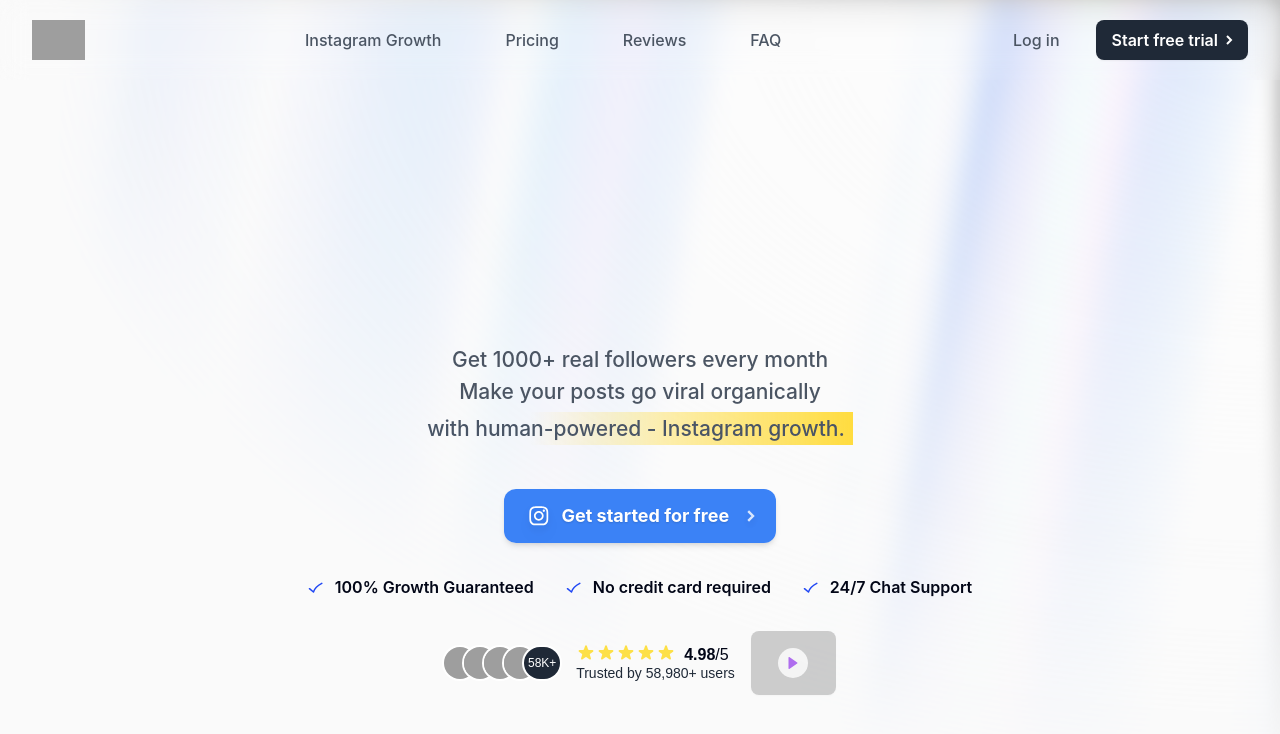
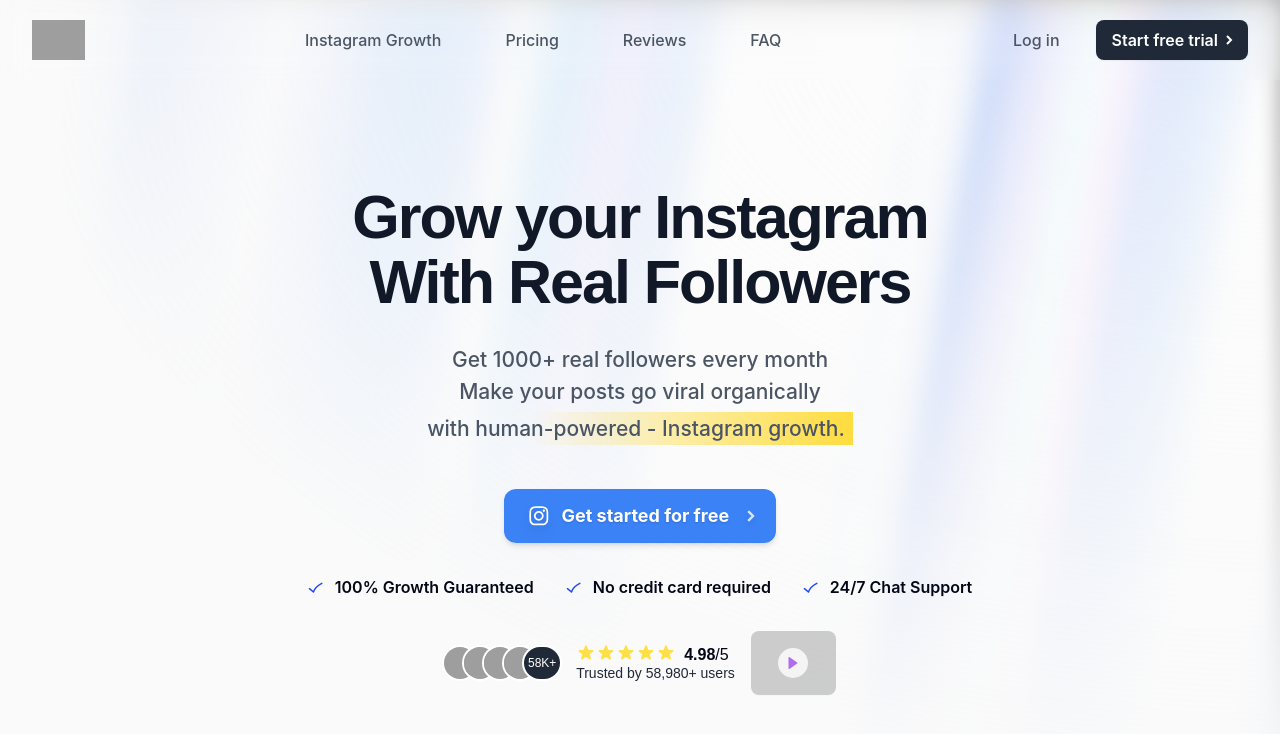
Before and after one commit to innocentdavid/lp-betasprouty, a React (Vite) app: page / in a window 1280 px wide. Shown: the top 734 px of the page. Built offline with nearby package versions, Linux system fonts and the light colour scheme; grey boxes are pictures that could not be loaded.

Commit message:
fixed title not showing

```diff
--- a/src/pages/HomePage.tsx
+++ b/src/pages/HomePage.tsx
@@ -22,22 +22,8 @@
         }}
         className="relative flex flex-col gap-4 items-center justify-center px-4 pt-20"
       >
-        {/* <div className="text-3xl md:text-7xl font-bold dark:text-white text-center font-dashboard">
-          Grow your Instagram With Real Followers
-        </div>
-        <div className="font-extralight text-base md:text-4xl dark:text-neutral-200 py-4 text-center max-w-[900px] font-dashboard">
-          Get 1000+ real followers every month Make your posts go viral
-          organically with human-powered Instagram growth.
-        </div>
-        <button
-          type="button"
-          className="bg-black dark:bg-white rounded-full w-fit text-white dark:text-black px-4 py-2"
-        >
-          Start your 7-day free trial
-        </button> */}
-
         <div className="max-w-5xl mx-auto text-center">
-          <h1 className="group hero-h1-gradient _text-left sm:text-center whitespace-pre-wrap bg-clip-text text-transparent text-5xl font-bold tracking-[-1.5px] sm:tracking-[-2px] text-gray-900 text-[34px] sm:text-[45px] md:text-[50px] lg:text-[61px] lg:h-[135px] leading-[39px] sm:leading-[65px] font-dashboard">
+          <h1 className="group hero-h1-gradient _text-left sm:text-center whitespace-pre-wrap bg-clip-text text-transparent bg-gray-900 text-5xl font-bold tracking-[-1.5px] sm:tracking-[-2px] text-gray-900 text-[34px] sm:text-[45px] md:text-[50px] lg:text-[61px] lg:h-[135px] leading-[39px] sm:leading-[65px] font-dashboard">
             <span className="mr-2 sm:mr-0">Grow your Instagram</span>
             <br />
             <span className="mr-2 sm:mr-0">With Real Followers</span>
```
